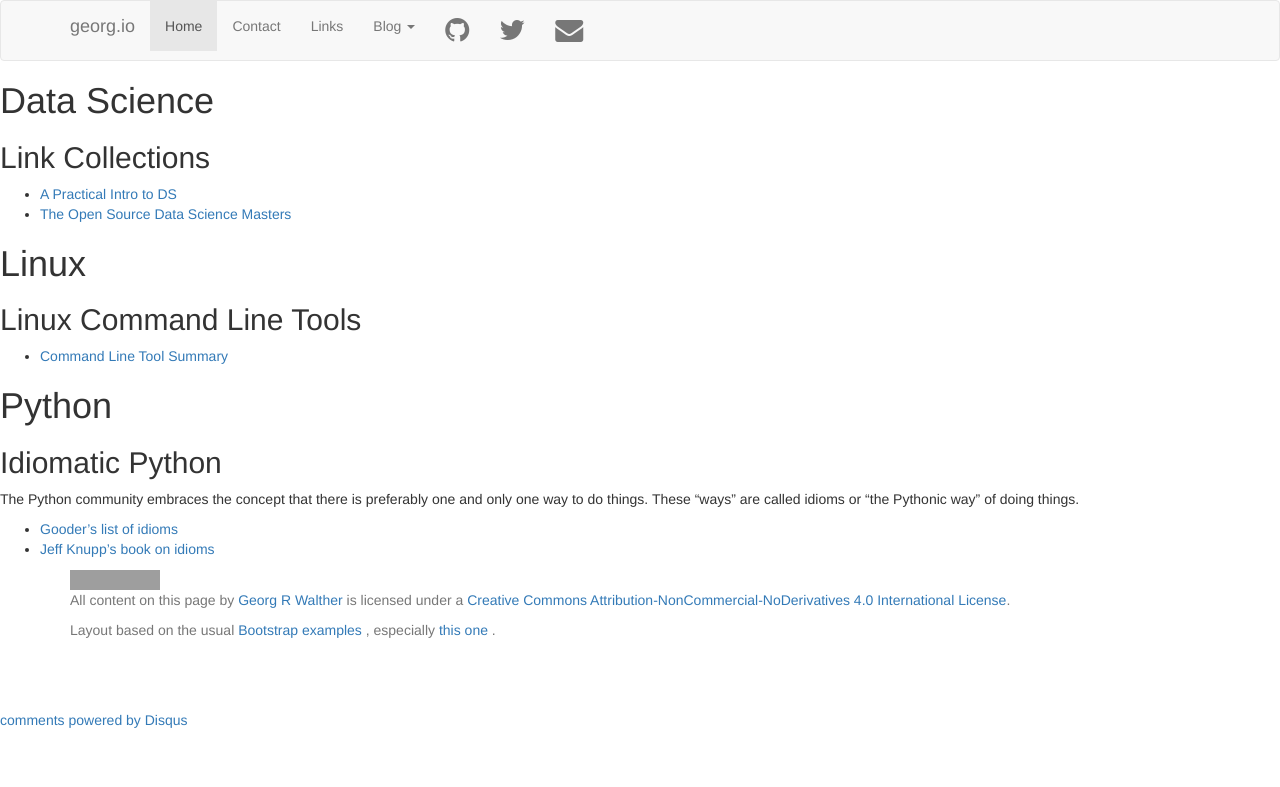
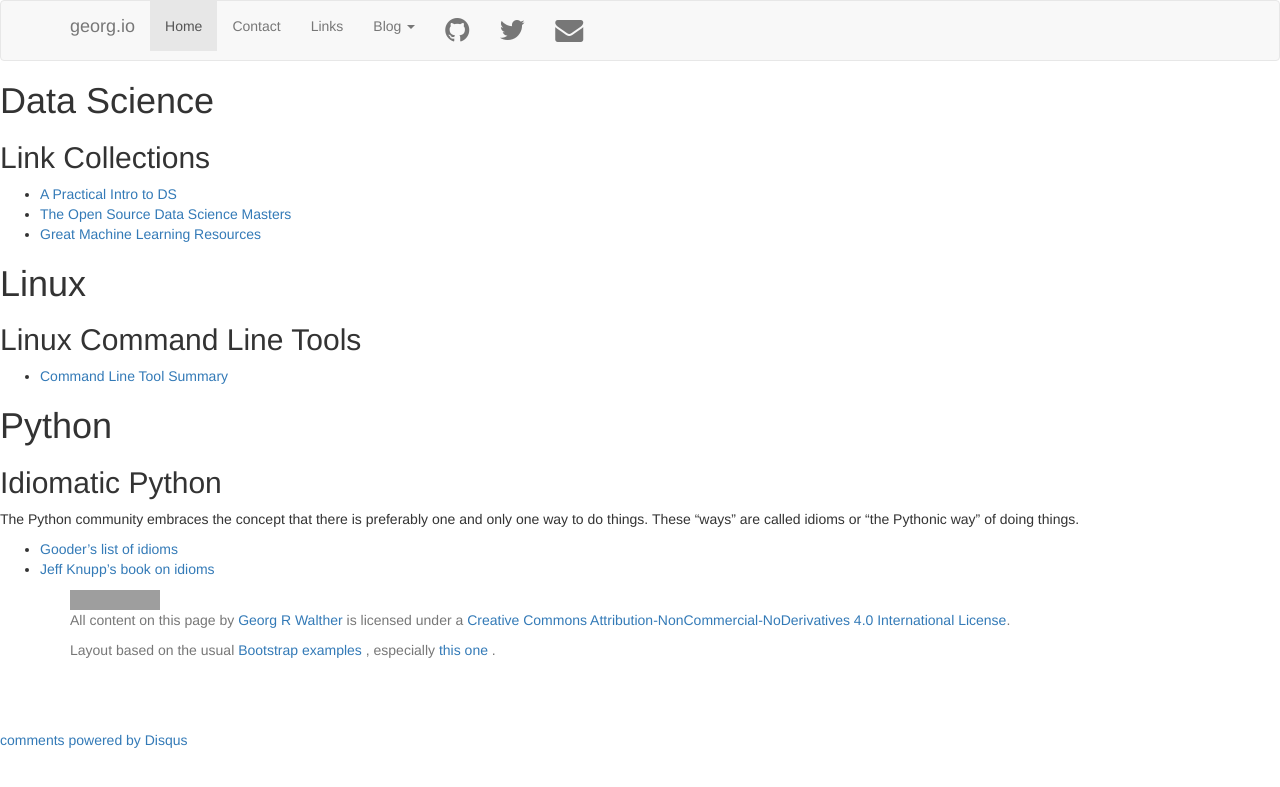
Before and after one commit to waltherg/backup.waltherg.github.io, a Jekyll site: the page built from links/index.md, in a window 1280 px wide. Shown: the top 787 px of the page. Built offline with Jekyll 4.4.1, drawn with Linux system fonts in a browser that asks for light colours; nearby versions of some CDN libraries; comment, search, counter and statistics services are not loaded; grey boxes are pictures that could not be loaded.

Commit message:
add ML resource

```diff
--- a/links/index.md
+++ b/links/index.md
@@ -8,6 +8,7 @@ title: georg.io Links
 ## Link Collections
 - [A Practical Intro to DS](http://www.zipfianacademy.com/blog/post/46864003608/a-practical-intro-to-data-science)
 - [The Open Source Data Science Masters](http://datasciencemasters.org/)
+- [Great Machine Learning Resources](http://wayfinder.co/pathways/5302a21dfc4065200a000004/great-machine-learning-resources)
 
 
 # Linux
```
